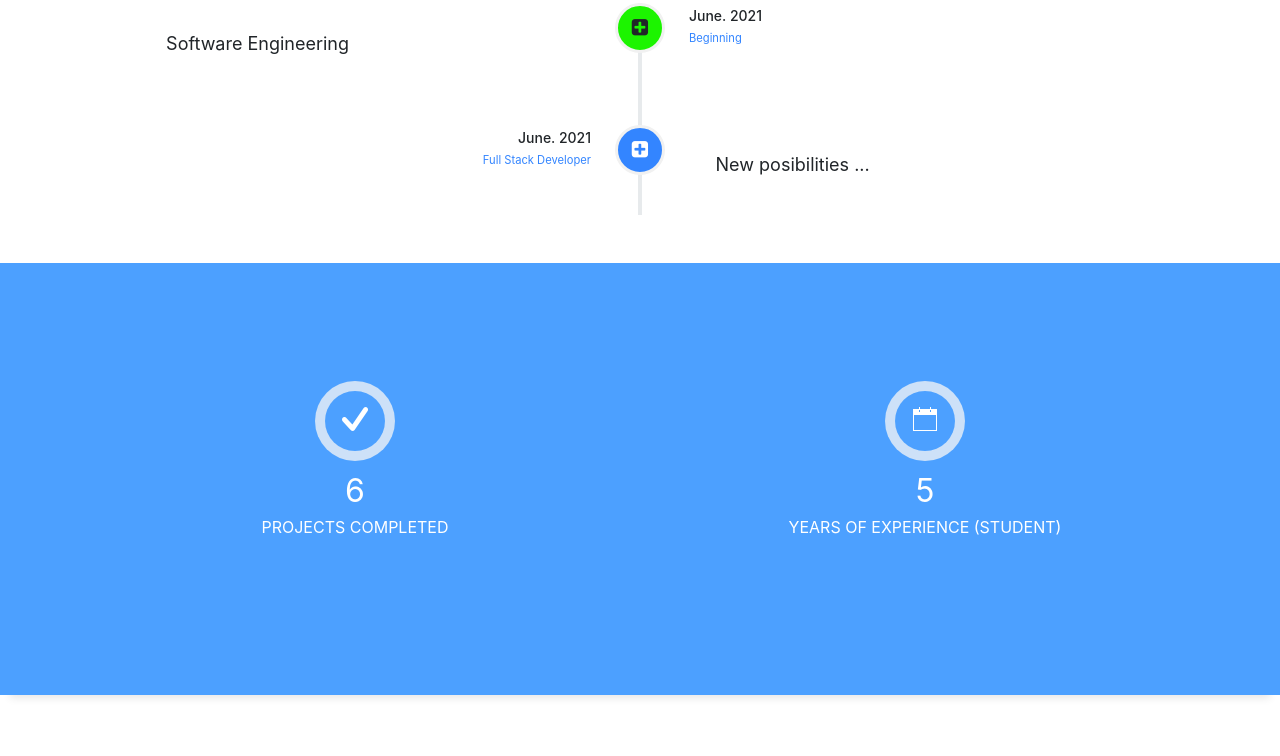
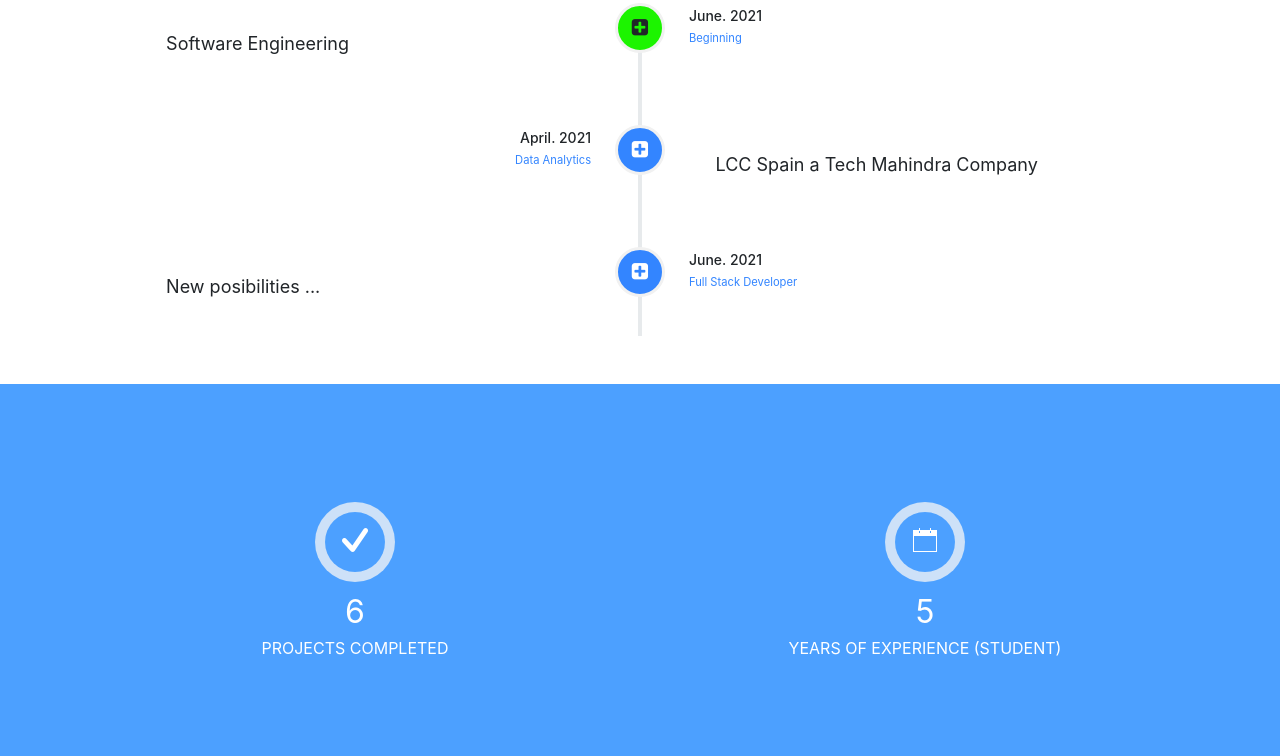
Before and after one commit to SirTorresDev/Website, a website with bundled scripts: page index.html in a window 1280 px wide. Shown: the part 3979-4735 px from the top of the page. Built offline with nearby package versions, Linux system fonts and the light colour scheme; files whose address does not match are found by name; a web font is replaced by a local one.

Commit message:
new version

```diff
--- a/index.html
+++ b/index.html
@@ -262,11 +262,19 @@
                 <div class="vertical-timeline-block">
                    <div class="vertical-timeline-icon navy-bg wow rotateIn" style="visibility: visible; animation-name: rotateIn;"> <i class="fa fa-plus-square"></i> </div>
                    <div class="vertical-timeline-content wow rotateInUpLeft" style="visibility: visible; animation-name: rotateInUpLeft;">
-                      <h2><span data-i18n="career.company_b">New posibilities ...</span></h2>
+                      <h2><span data-i18n="career.company_b">LCC Spain a Tech Mahindra Company</span></h2>
                       <p><span data-i18n="career.company_b_desc"> </span></p>
-                      <span class="vertical-date"><span data-i18n="career.company_b_date"> June. 2021 </span> <br> <small><span data-i18n="career.company_b_job">Full Stack Developer</span></small> </span>
+                      <span class="vertical-date"><span data-i18n="career.company_b_date"> April. 2021 </span> <br> <small><span data-i18n="career.company_b_job">Data Analytics</span></small> </span>
                    </div>
                 </div>
+                <div class="vertical-timeline-block">
+                  <div class="vertical-timeline-icon navy-bg wow rotateIn" style="visibility: visible; animation-name: rotateIn;"> <i class="fa fa-plus-square"></i> </div>
+                  <div class="vertical-timeline-content wow rotateInUpLeft" style="visibility: visible; animation-name: rotateInUpLeft;">
+                     <h2><span data-i18n="career.company_b">New posibilities ...</span></h2>
+                     <p><span data-i18n="career.company_b_desc"> </span></p>
+                     <span class="vertical-date"><span data-i18n="career.company_b_date"> June. 2021 </span> <br> <small><span data-i18n="career.company_b_job">Full Stack Developer</span></small> </span>
+                  </div>
+               </div>
              </div>
           </div>
        </div>
```
